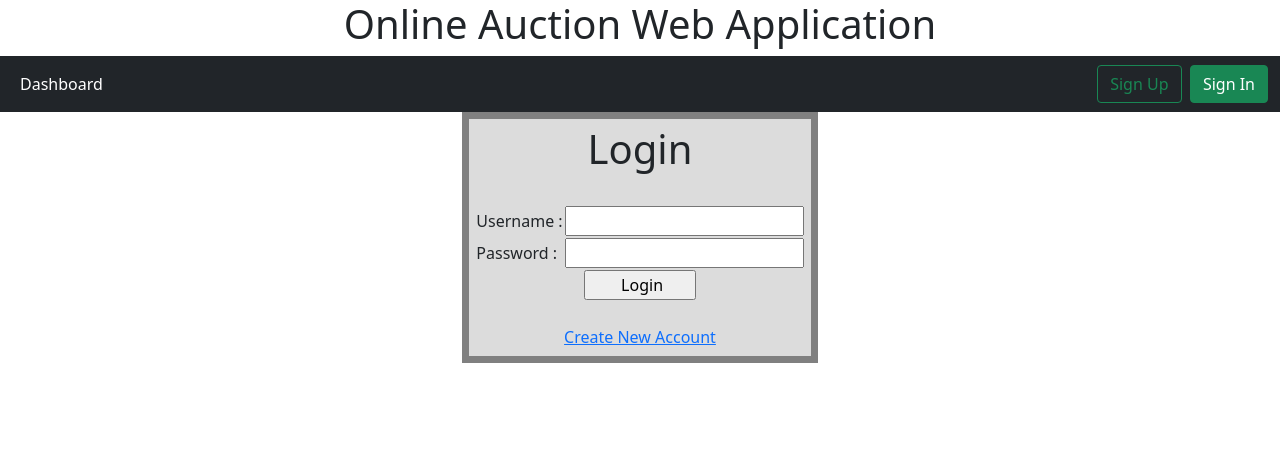
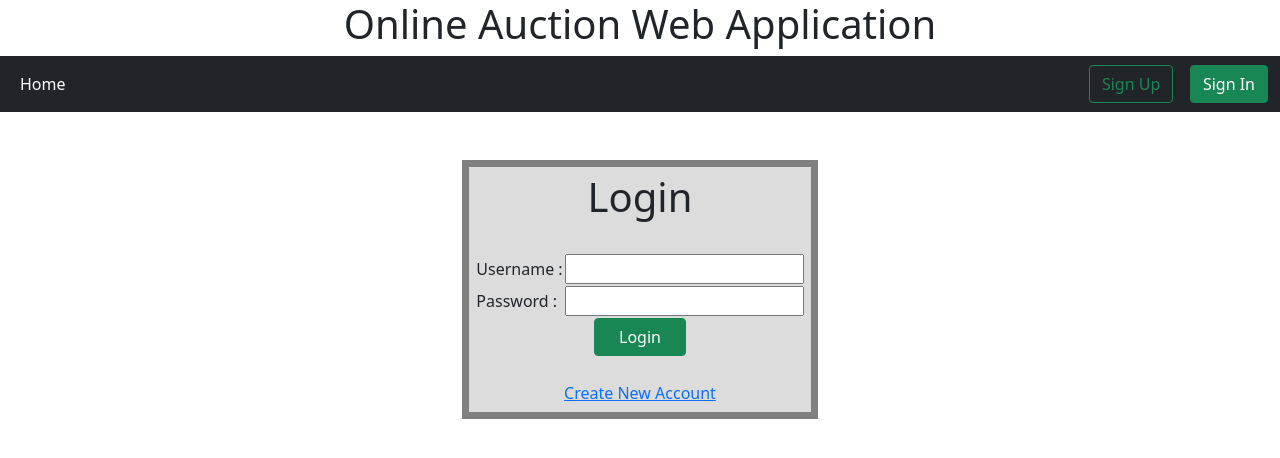
Before and after one commit to MYK-123/Online-Auction-Web-Application, a Flask app: page /auth/login/ in a window 1280 px wide. Shown: the top 458 px of the page. Run offline with Flask 2, Linux system fonts and the light colour scheme; data comes from the database, SQL or seed files in the repository; some libraries are stand-ins or nearby versions.

Commit message:
Add files via upload

```diff
--- a/src/messages.py
+++ b/src/messages.py
@@ -32,7 +32,7 @@ def send_msg():
 def get_messages():
 	un = g.user.get_username()
 	msg_to_l = list_messages_to(g.user.get_uid())
-	return render_template('messages.html', r=un, msglist=msg_to_l)
+	return render_template('messages.html', name=g.user.get_username(), r=un, msglist=msg_to_l)
 
 
 def send_approval_message(auction_id, req_id):
--- a/src/templates/auction_table.html
+++ b/src/templates/auction_table.html
@@ -1,8 +1,7 @@
 
 
 {% if items %}
-<form>
-<table id='table' class="tbl-aaa">
+<table id='table' class="table">
 
 <tr id='t1'>
 <td>&nbsp<b>Auction ID</b>&nbsp</td>
@@ -29,7 +28,7 @@
 	<td>{{item.quantity}}</td>
 	<td>{{item.min_price}}</td>
 	<td>
-	<button class="btn-round-sucess" type='submit' formmethod='post' formaction='/participate/{{item.id}}/' >Participate</button>
+	<a class="btn btn-outline-success" href='/participate/{{item.id}}/' >Participate</a>
 	</td>
 
 	</tr>
@@ -37,5 +36,4 @@
 {% endfor %}
 
 </table>
-</form>
 {% endif %}
--- a/src/templates/banner.html
+++ b/src/templates/banner.html
@@ -95,16 +95,16 @@
 	<div class="container-fluid">
 		<ul class="navbar-nav">
 			<li class="navbar-item">
-				<a href="/dashboard/" class="nav-link active">Dashboard</a>
+				<a href="/" class="nav-link active">Home</a>
 			</li>
 
 		</ul>
 		<div class="justify-content-end">
-		<form class="d-flex">
-		<button class="btn btn-outline-success" type="submit">Sign Up</button>
+
+		<a class="btn btn-outline-success" href="/auth/register/">Sign Up</a>
 		&nbsp&nbsp
-		<button class="btn btn-success" formtarget="/auth/register" type="submit">Sign In</button>
-		</form></div>
+		<a class="btn btn-success" href="/auth/login/">Sign In</a>
+		</div>
 
 	</div>
 </nav>
@@ -112,3 +112,5 @@
 {% endif %}
 
 </header>
+<br/>
+<br/>
--- a/src/templates/dashboard.html
+++ b/src/templates/dashboard.html
@@ -4,7 +4,7 @@
 <title> Dashboard - Online Auction WebApplication </title>
 <link rel='stylesheet' href='/static/css/bootstrap.min.css' />
 <link rel='stylesheet' href='/static/css/style.css' />
-<script type="text.javascript" src="/static/js/bootstrap.min.js"></script>
+<script type="text/javascript" src="/static/js/bootstrap.min.js"></script>
 </head>
 <body>
 
--- a/src/templates/login.html
+++ b/src/templates/login.html
@@ -30,7 +30,7 @@
 <a href='/auth/recover/'>Forgot Password</a>
 <br />
 {% endif %}
-<input class="btn-round-sucess" type="submit" value="    &nbsp&nbsp Login    &nbsp&nbsp">
+<button class="btn btn-success" type="submit" value="">    &nbsp&nbsp Login    &nbsp&nbsp</button>
 </center></td>
 </tr>
 </table>
--- a/src/templates/messages.html
+++ b/src/templates/messages.html
@@ -19,9 +19,9 @@
 <h1> Messages </h1>
 
 {% if msglist %}
-<table border = 1 class="tbl-aaa">
+<table border = 1 class="table">
 	{% for item in msglist %}
-<tr id='t1'>
+<tr class='card'>
 	<td>
 	Subject: <b>{{item.msg_subject}}</b><br>
 	at <i>{{item.created}}</i><br>
--- a/src/templates/sell.html
+++ b/src/templates/sell.html
@@ -30,9 +30,9 @@
 <tr>
 <td>quantity</td>
 <td>
-<input class="btn-circle-sucess" type='button' rows=3 value='-'  id='minus' name='minus' onclick=less()>
+<input class="btn btn-outline-success" type='button' rows=3 value='-'  id='minus' name='minus' onclick=less()>
 <input type='text' size=5  id='qty' name='qty' value='1' required>
-<input class="btn-circle-sucess" type='button' rows=3 value='+'  id='plus' name='plus' onclick=more()>
+<input class="btn btn-outline-success" type='button' rows=3 value='+'  id='plus' name='plus' onclick=more()>
 </td>
 <td>price</td>
 <td>
@@ -49,7 +49,7 @@
 </tr>
 <tr>
 <td colspan=4>
-<input class="btn-round-sucess" type='submit' value="Place Order" >
+<button class="btn btn-success" type='submit'>Place Order</buttton>
 </td>
 </tr>
 
```
Also changed, not shown: src/dashboard.py (+0 -8 lines), src/templates/auction_requests.html (+4 -4 lines).
